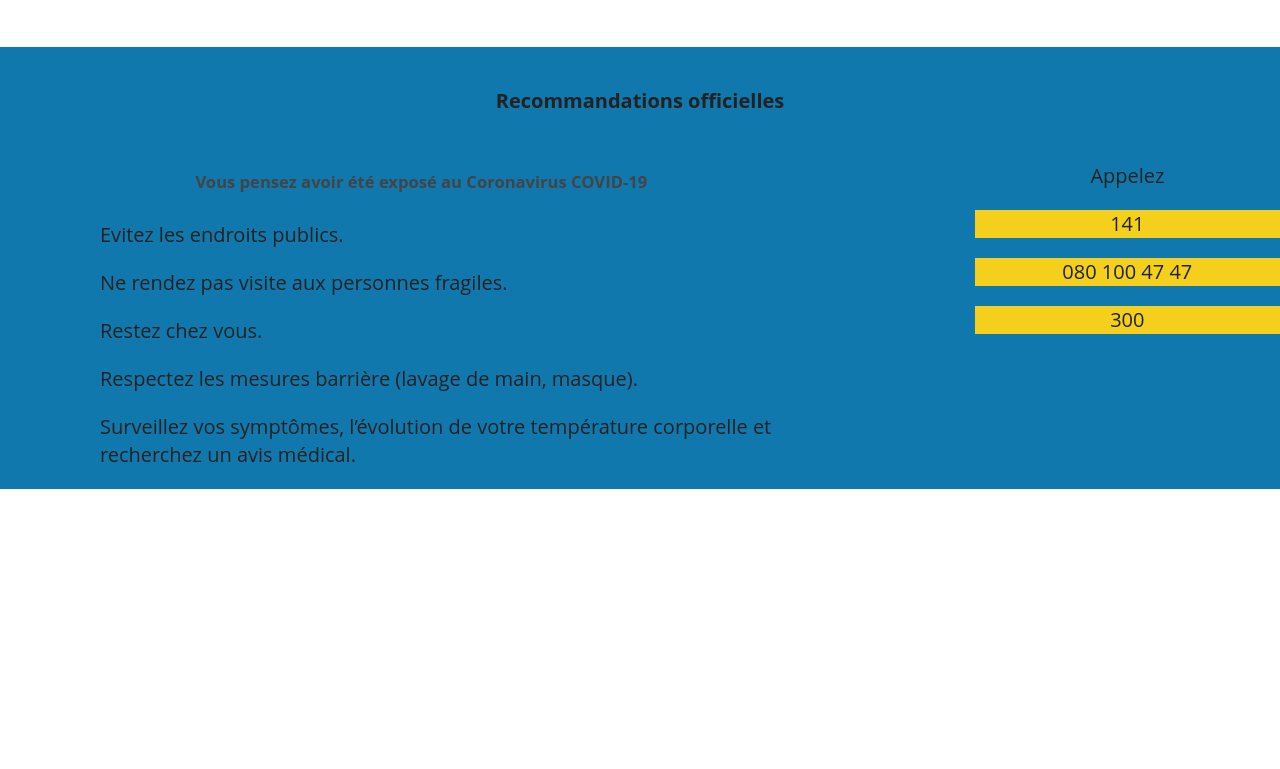
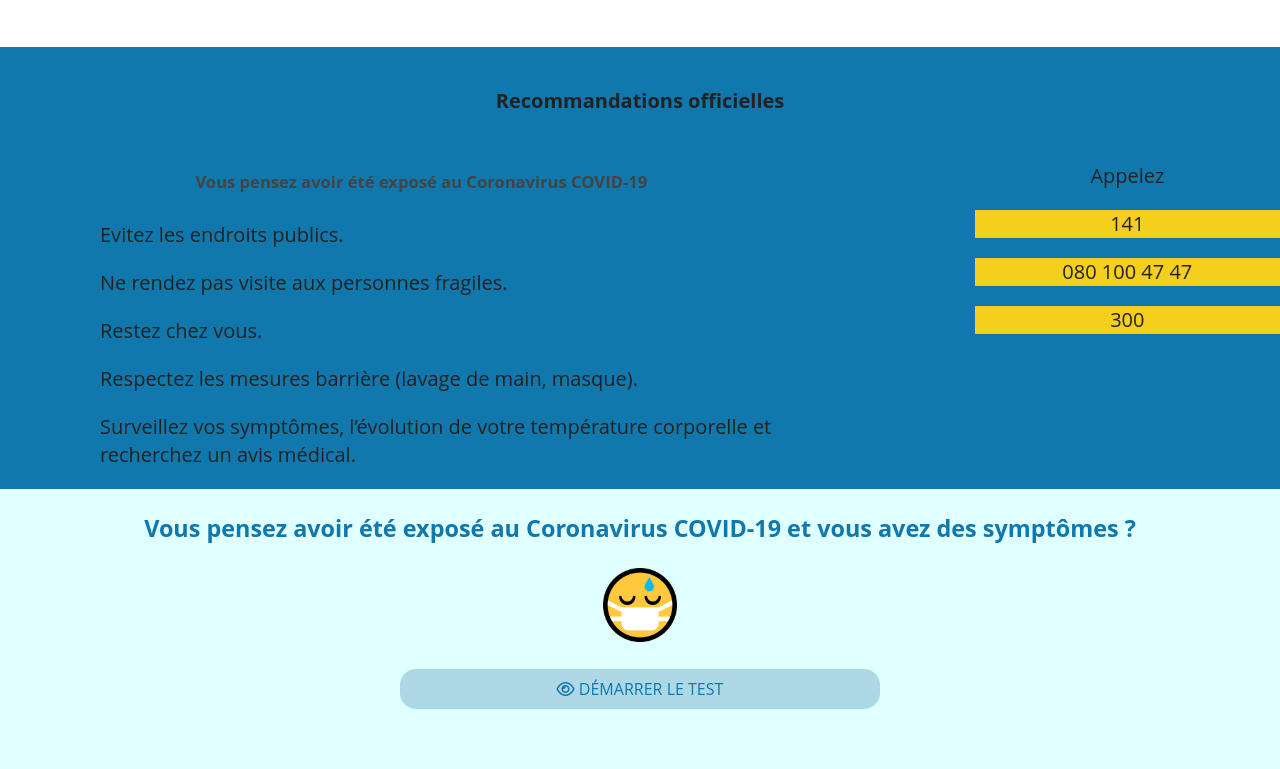
Before and after one commit to osaelh/covid-19-app, a website: page src/index.html in a window 1280 px wide. Shown: the part 1517-2286 px from the top of the page. Before the commit the page ends 2006 px from the top, so only its background shows below. Drawn offline with Linux system fonts and the light colour scheme.

Commit message:
test section

```diff
--- a/src/index.html
+++ b/src/index.html
@@ -135,6 +135,17 @@
         </div>
       </div>
     </section>
-
+<section class="test">
+  <div class="center-lg center-md center-sm center-xs">
+<h3>Vous pensez avoir été exposé au Coronavirus COVID-19 et vous avez des symptômes ?</h3>
+  </div>
+  <div class="center-lg center-md center-sm center-xs">
+    <Img src="/src/img/1f637.png"></Img>
+  </div>
+  <div class="center-lg center-md center-sm center-xs">
+    <button class="home__title--btn">
+      <i class="far fa-eye"></i> Démarrer le test</button>
+  </div>
+</section>
 </body>
 </html>
--- a/src/sass/pages/_home.scss
+++ b/src/sass/pages/_home.scss
@@ -23,3 +23,14 @@
         background-color: #F4CF1B;
     }
 }
+.test{
+    height:14em ;
+    background-color: lightcyan;
+    h3{
+    margin-top: 0;
+    padding-top: 1EM;
+    }
+    button{
+width: 30em;
+    }
+    }
```
Also changed, not shown: dist/styles/css.css, src/css/style.css.
